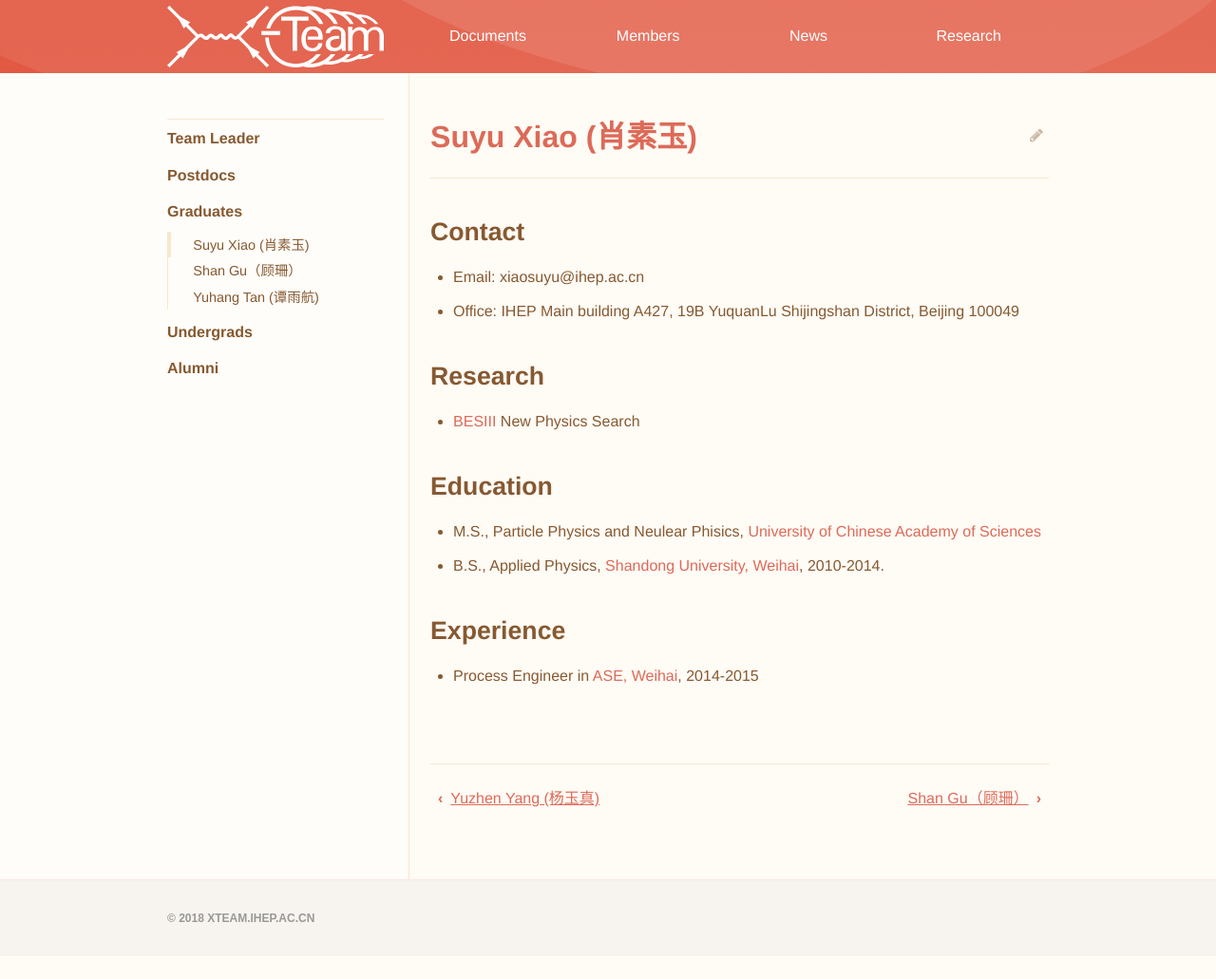
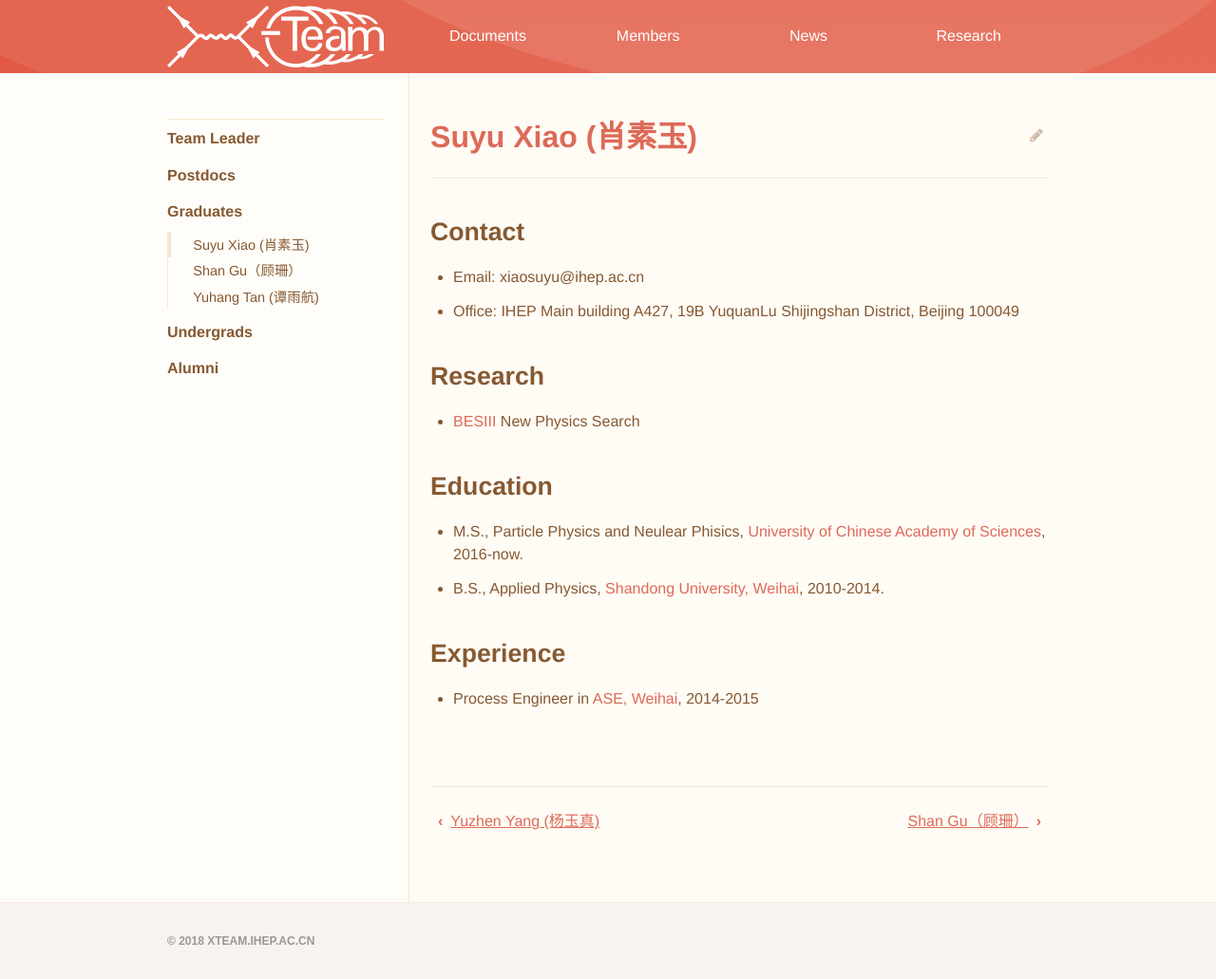
Before and after one commit to dt-np/xteam, a Jekyll site: the page built from _members/Suyu_Xiao.md, in a window 1280 px wide. Shown: the whole page at 95% size. Built offline with Jekyll 4.4.1, drawn with Linux system fonts in a browser that asks for light colours; before the commit the page ends 1007 px from its top, so only the background shows below that.

Commit message:
Update Suyu_Xiao.md

```diff
--- a/_members/Suyu_Xiao.md
+++ b/_members/Suyu_Xiao.md
@@ -10,7 +10,7 @@ title: Suyu Xiao (肖素玉)
 - [BESIII](http://bes3.ihep.ac.cn) New Physics Search
 
 ## Education
-- M.S., Particle Physics and Neulear Phisics, [University of Chinese Academy of Sciences](http://www.ucas.ac.cn/)
+- M.S., Particle Physics and Neulear Phisics, [University of Chinese Academy of Sciences](http://www.ucas.ac.cn/), 2016-now.
 - B.S., Applied Physics, [Shandong University, Weihai](http://www.wh.sdu.edu.cn), 2010-2014.
 
 ## Experience
```
